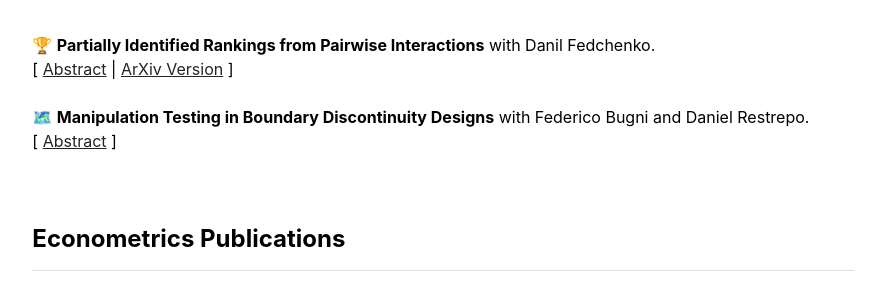
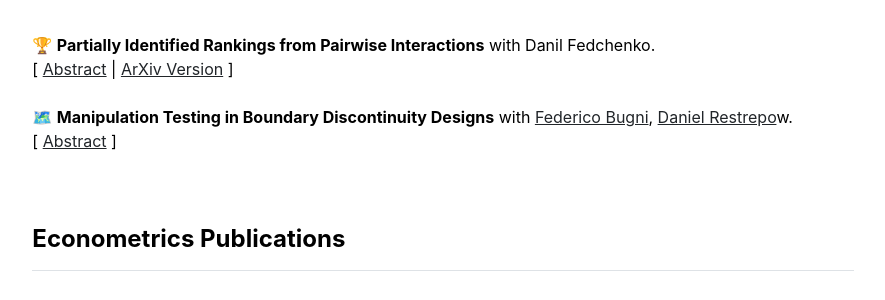
Before and after one commit to fedecrp/fedecrp.github.io, a Jekyll site: the page built from index.md, in a window 1280 px wide. Shown: the part 654-954 px from the top of the page, without its empty margins (197-1082 px from the left). Built offline with Jekyll 4.4.1, drawn with Linux system fonts in a browser that asks for light colours.

Commit message:
Update working_papers.html

```diff
--- a/_includes/working_papers.html
+++ b/_includes/working_papers.html
@@ -28,7 +28,10 @@
       <li class="mb-4">
         <div>
           <span class="paper-icon" role="img" aria-label="chart">🗺️</span>
-          <strong>Manipulation Testing in Boundary Discontinuity Designs</strong> with Federico Bugni and Daniel Restrepo.
+          <strong>Manipulation Testing in Boundary Discontinuity Designs</strong>
+          with
+          <a href="https://sites.northwestern.edu/federicobugni/" target="_blank">Federico Bugni</a>,
+          <a href="https://sites.google.com/site/danrestrepom/home" target="_blank">Daniel Restrepo</a>w.
         </div>
         <div>
           [
```
